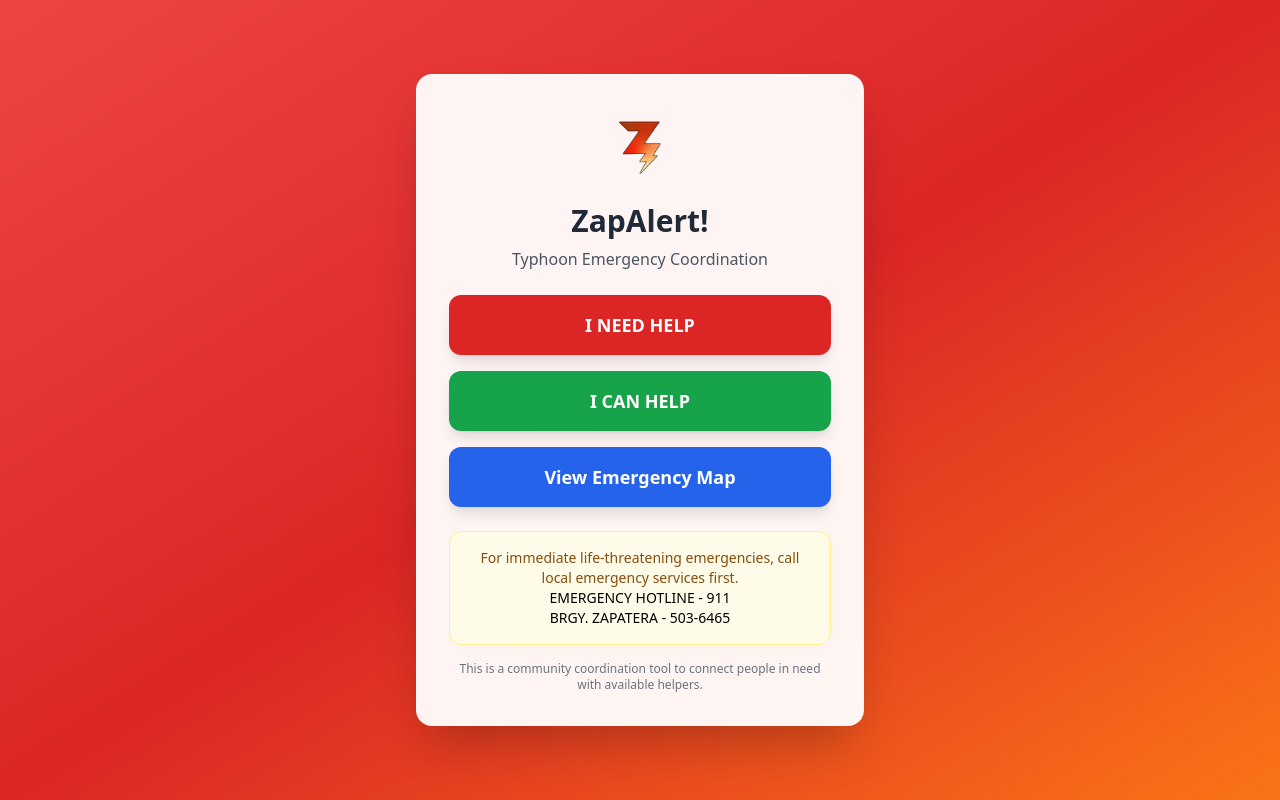
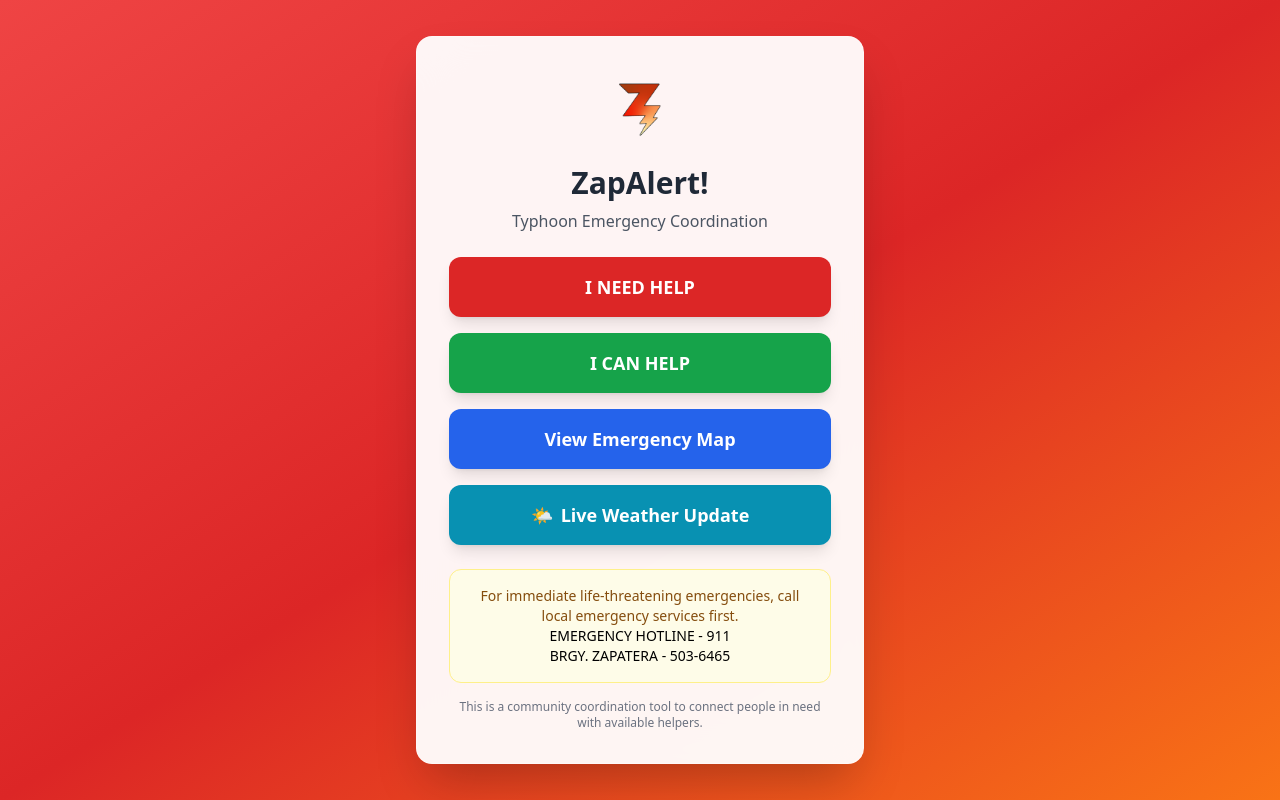
Before and after one commit to reksryle/zapalert_ph, a React (Vite) app in the folder frontend/: page / in a window 1280 px wide. Built offline with nearby package versions, Linux system fonts and the light colour scheme; no server answers.

Commit message:
Adding Live Weather Update

```diff
--- a/frontend/src/pages/Landing.jsx
+++ b/frontend/src/pages/Landing.jsx
@@ -3,6 +3,11 @@ import { useNavigate } from "react-router-dom";
 
 const Landing = () => {
   const navigate = useNavigate();
+
+  // Function to open weather map in new tab
+  const openWeatherMap = () => {
+    window.open("https://zoom.earth/maps/wind-speed/#view=10.6174,123.8742,7.76z/model=icon", "_blank");
+  };
 
   return (
     <div className="min-h-screen bg-gradient-to-br from-red-500 via-red-600 to-orange-500 flex items-center justify-center p-4">
@@ -31,16 +36,26 @@ const Landing = () => {
           </button>
 
           <button
-          onClick={() => navigate('/helper-dashboard')}  // CHANGE THIS LINE
+            onClick={() => navigate('/helper-dashboard')}
             className="w-full py-4 bg-green-600 text-white rounded-xl font-bold text-lg hover:bg-green-700 transition-all shadow-lg hover:scale-105"
           >
             I CAN HELP
           </button>
+
           <button
             onClick={() => navigate('/map')}
             className="w-full py-4 bg-blue-600 text-white rounded-xl font-bold text-lg hover:bg-blue-700 transition-all shadow-lg hover:scale-105"
           >
             View Emergency Map
+          </button>
+
+          {/* NEW: Live Weather Update Button */}
+          <button
+            onClick={openWeatherMap}
+            className="w-full py-4 bg-cyan-600 text-white rounded-xl font-bold text-lg hover:bg-cyan-700 transition-all shadow-lg hover:scale-105 flex items-center justify-center gap-2"
+          >
+            <span>🌤️</span>
+            Live Weather Update
           </button>
         </div>
 
```
Lines whose indentation alone changed are shown as unchanged.
